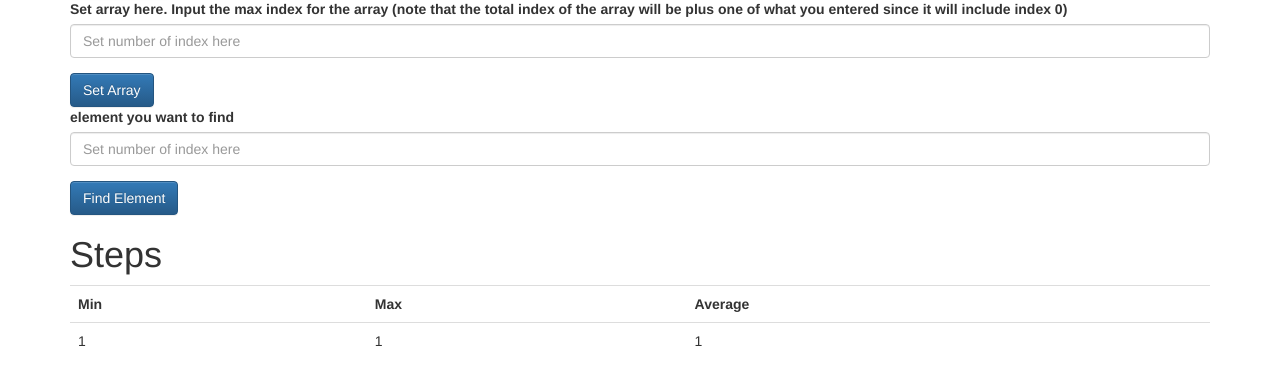
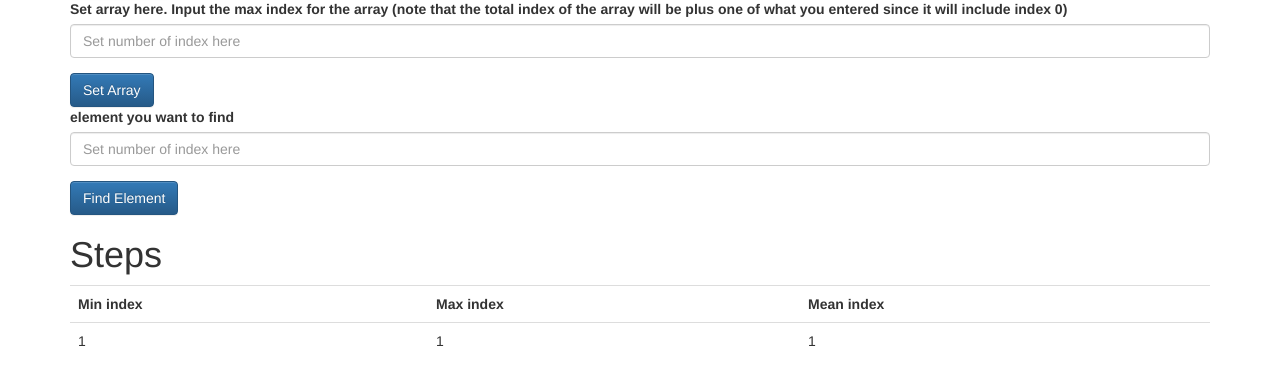
Before and after one commit to jdpenuliar/binarysearchpython, a Django app: template apps/binarySearch/templates/binarySearch/index.html in a window 1280 px wide. Shown: the part 151-536 px from the top of the page. Run offline with Django 3.2, Linux system fonts and the light colour scheme; the template is opened without the code that fills it: most values are stand-ins (such as "Sample title", 1, 10 or a date in 2020); some libraries are stand-ins or nearby versions.

Commit message:
index and conditions

```diff
--- a/apps/binarySearch/templates/binarySearch/index.html
+++ b/apps/binarySearch/templates/binarySearch/index.html
@@ -39,9 +39,9 @@
       <h1>Steps</h1>
       <table class="table table-hover">
         <tr>
-          <th>Min</th>
-          <th>Max</th>
-          <th>Average</th>
+          <th>Min index</th>
+          <th>Max index</th>
+          <th>Mean index</th>
         </tr>
         {% for i in stepsArray %}
           <tr>
```
Also changed, not shown: apps/binarySearch/views.py (+10 -7 lines), db.sqlite3.
